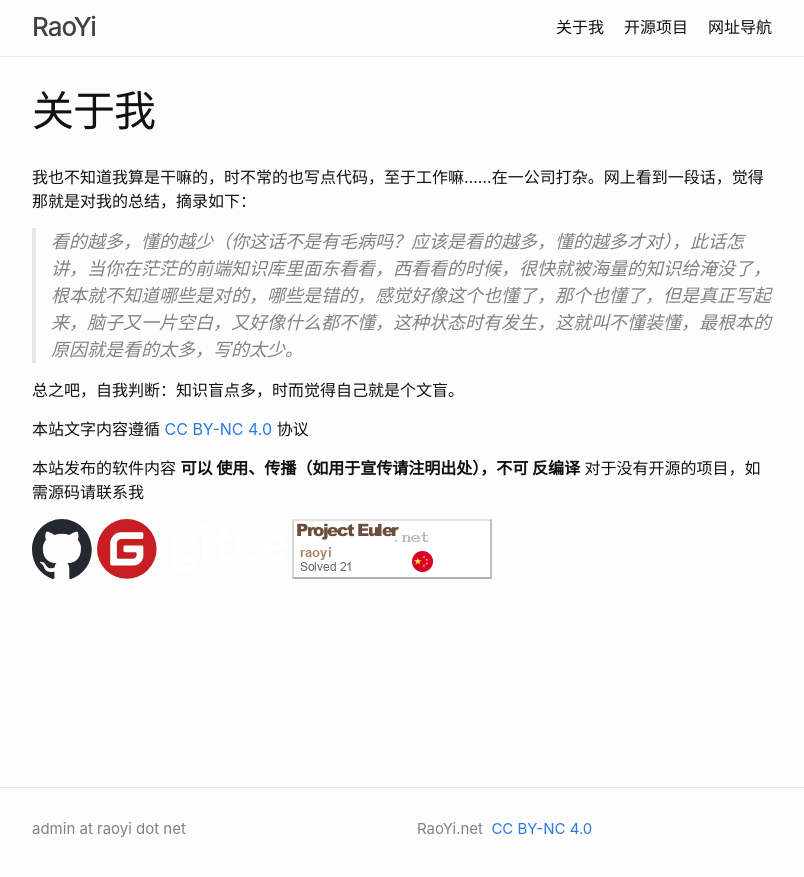
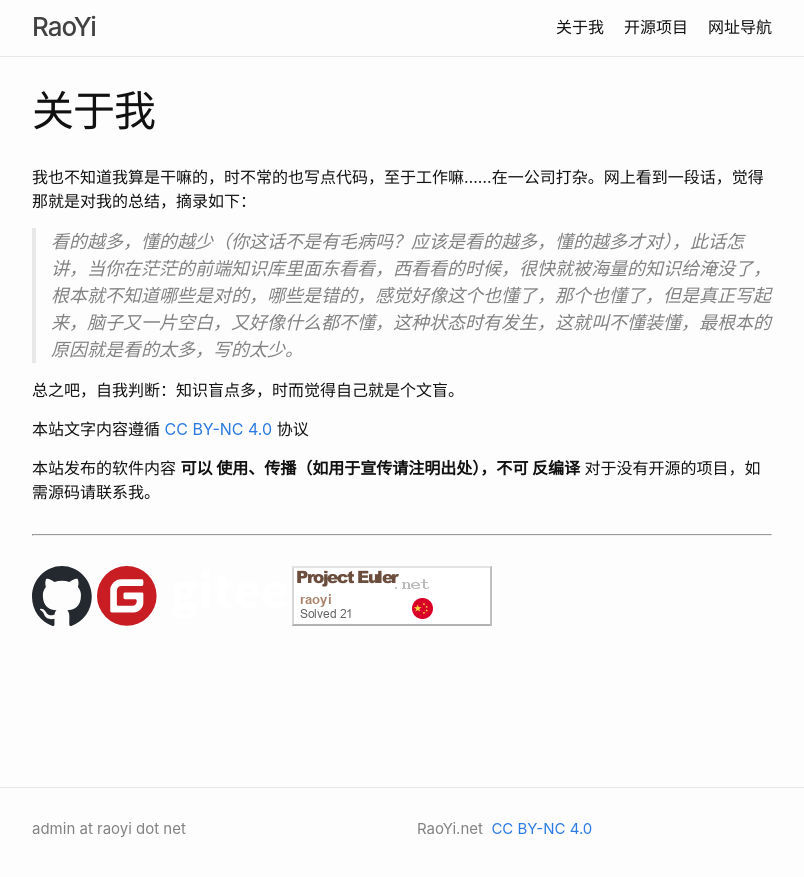
Before and after one commit to raoyi/raoyi.github.io, a Jekyll site: the page built from about.md, in a window 1280 px wide. Shown: the top 877 px of the page, without its empty margins (238-1042 px from the left). Built offline with Jekyll 4.4.1, drawn with Linux system fonts in a browser that asks for light colours.

Commit message:
Update about.md

```diff
--- a/about.md
+++ b/about.md
@@ -12,6 +12,7 @@ permalink: /about/
 
 本站文字内容遵循 <a rel="license" href="https://creativecommons.org/licenses/by-nc/4.0/" target="_blank">CC BY-NC 4.0</a> 协议
 
-本站发布的软件内容 <b>可以 使用、传播（如用于宣传请注明出处），不可 反编译</b> 对于没有开源的项目，如需源码请联系我
+本站发布的软件内容 <b>可以 使用、传播（如用于宣传请注明出处），不可 反编译</b> 对于没有开源的项目，如需源码请联系我。
 
+<hr />
 <a href="https://github.com/raoyi" target="_blank"><img src="../img/github-logo.svg" alt="GitHub" width="60" height="60"></a> <a href="https://gitee.com/raoyi" target="_blank"><img src="../img/gitee-logo.svg" alt="Gitee" height="60"></a> <a href="https://projecteuler.net" target="_blank"><img src="../img/pe.png" alt="ProjectEuler"></a>
```
